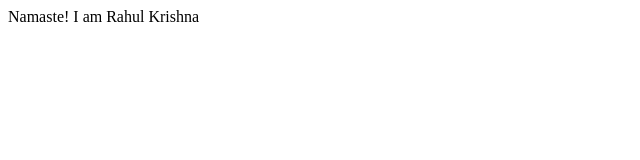
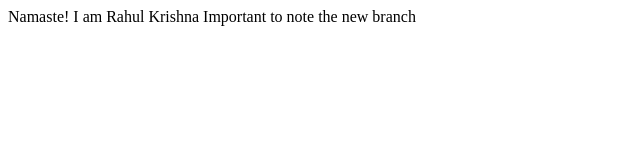
Before and after one commit to rkrishnavedic/neoG-level0-markThree, a plain HTML site: page index.html in a window 1280 px wide. Shown: the whole page, without its empty margins (0-640 px from the left). Drawn offline with Linux system fonts and the light colour scheme.

Commit message:
Update index.html

```diff
--- a/index.html
+++ b/index.html
@@ -8,5 +8,6 @@
 </head>
 <body>
     Namaste! I am Rahul Krishna
+    Important to note the new branch
 </body>
 </html>
```
